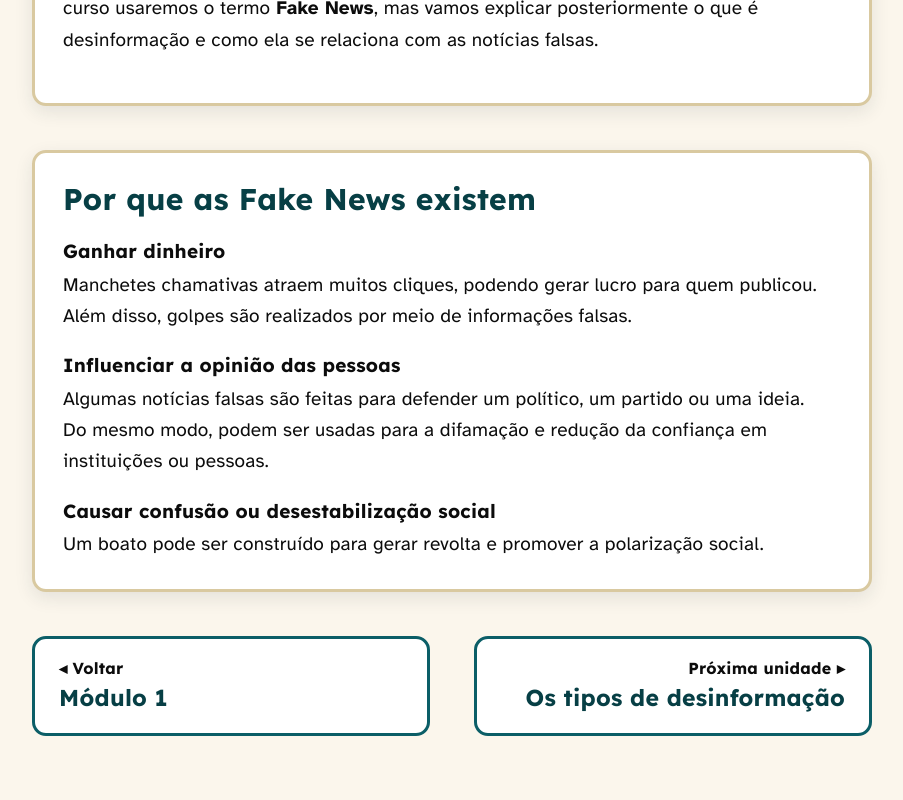
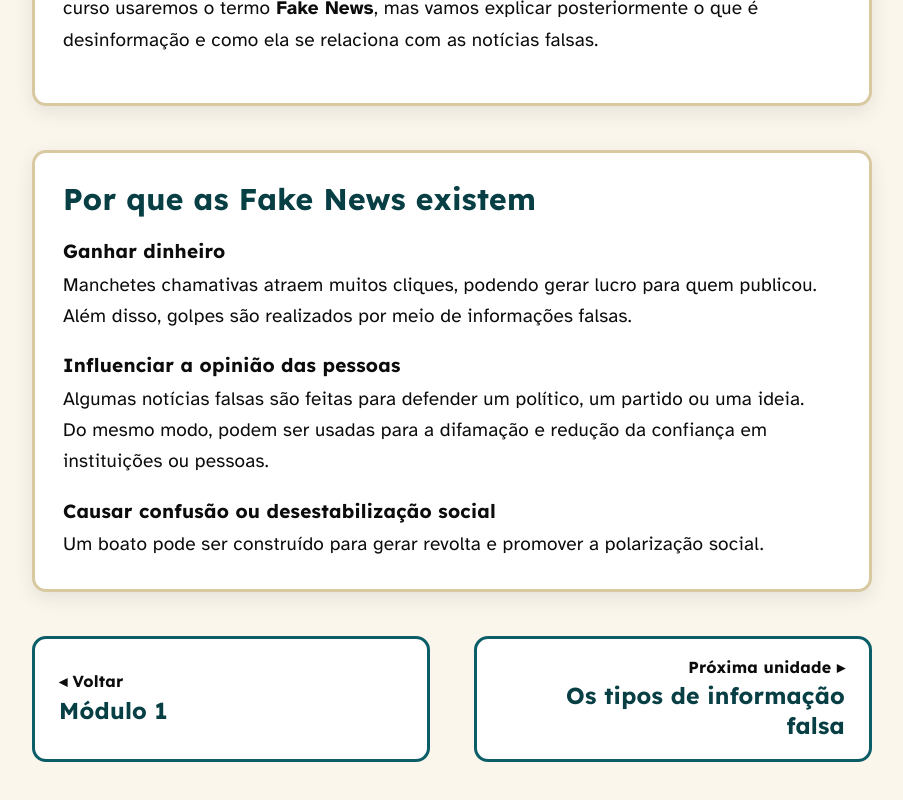
Before and after one commit to leonardo-vargas-de-paula/verdade-para-todos, a React (Vite) app: page /unidade/1 in a window 1280 px wide. Shown: the part 607-1407 px from the top of the page, without its empty margins (188-1091 px from the left). Built offline with nearby package versions, Linux system fonts and the light colour scheme.

Commit message:
chore: renomeia unidade 2 para "Os tipos de informação falsa"

```diff
--- a/src/data/modulos.js
+++ b/src/data/modulos.js
@@ -10,7 +10,7 @@ export const UNIDADES_MODULO1 = [
   },
   {
     number: "2",
-    title: "Unidade 2 — Os tipos de desinformação",
+    title: "Unidade 2 — Os tipos de informação falsa",
     to: "/unidade/2",
     paginas: ["/unidade/2"],
   },
--- a/src/pages/Modulo1/Unidade1/Pagina1/index.jsx
+++ b/src/pages/Modulo1/Unidade1/Pagina1/index.jsx
@@ -64,7 +64,7 @@ function Pagina1() {
         next={{
           to: "/unidade/2",
           label: "Próxima unidade ▸",
-          title: "Os tipos de desinformação",
+          title: "Os tipos de informação falsa",
           ...(completa
             ? {}
             : {
--- a/src/pages/Modulo1/Unidade2/Pagina1/index.jsx
+++ b/src/pages/Modulo1/Unidade2/Pagina1/index.jsx
@@ -14,7 +14,7 @@ import {
 } from "../../../../utils/progresso";
 
 function Pagina1() {
-  useDocumentTitle("Unidade 2 — Os tipos de desinformação");
+  useDocumentTitle("Unidade 2 — Os tipos de informação falsa");
   const { pathname } = useLocation();
   const unidade = UNIDADES_MODULO1.find((u) => u.to === "/unidade/2");
   const completa = estaUnidadeCompleta(unidade.paginas, pathname);
@@ -24,7 +24,7 @@ function Pagina1() {
       <Hero
         back={<BackBar backTo="/modulo/1" backLabel="Voltar ao Módulo 1" />}
         kicker="Módulo 1 · Unidade 2 · Página 1 de 1"
-        title="Os tipos de desinformação"
+        title="Os tipos de informação falsa"
       />
 
       <SectionCard title="Nem toda informação errada é igual">
--- a/src/pages/Modulo1/Unidade3/Pagina1/index.jsx
+++ b/src/pages/Modulo1/Unidade3/Pagina1/index.jsx
@@ -36,7 +36,7 @@ function Pagina1() {
         prev={{
           to: "/unidade/2",
           label: "◂ Unidade anterior",
-          title: "Os tipos de desinformação",
+          title: "Os tipos de informação falsa",
         }}
         next={{
           to: "/unidade/3/2",
```
